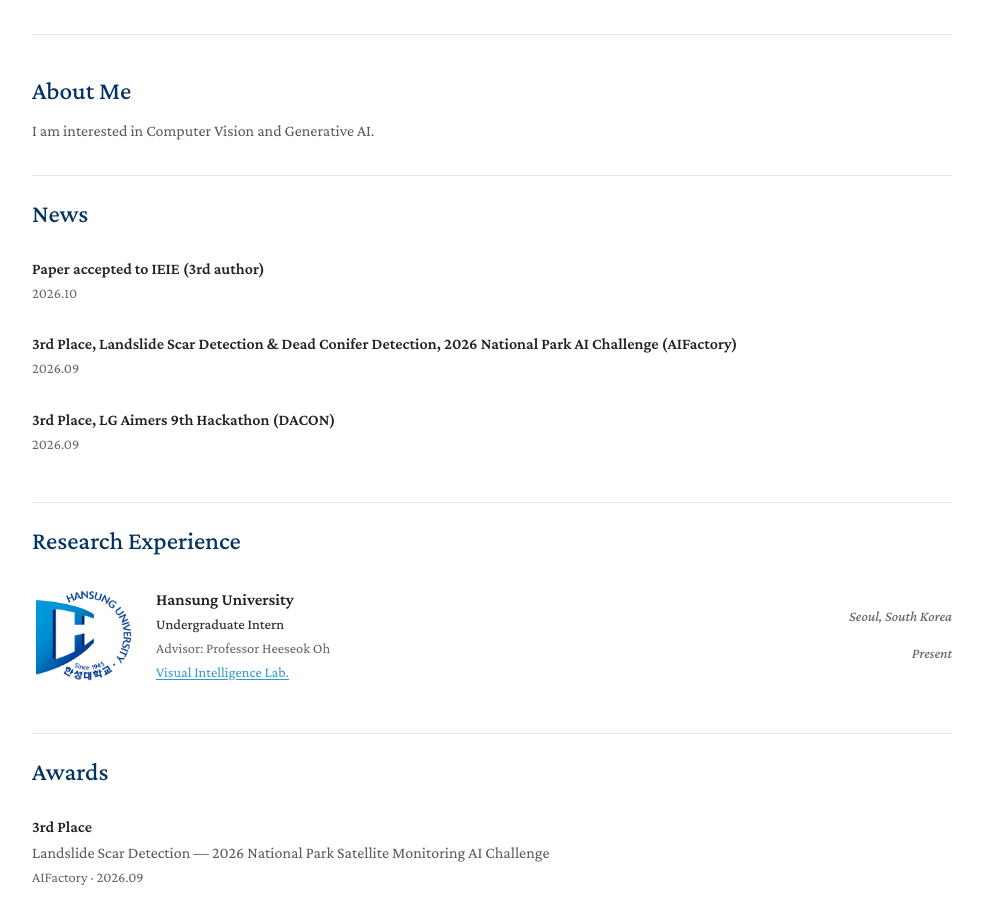
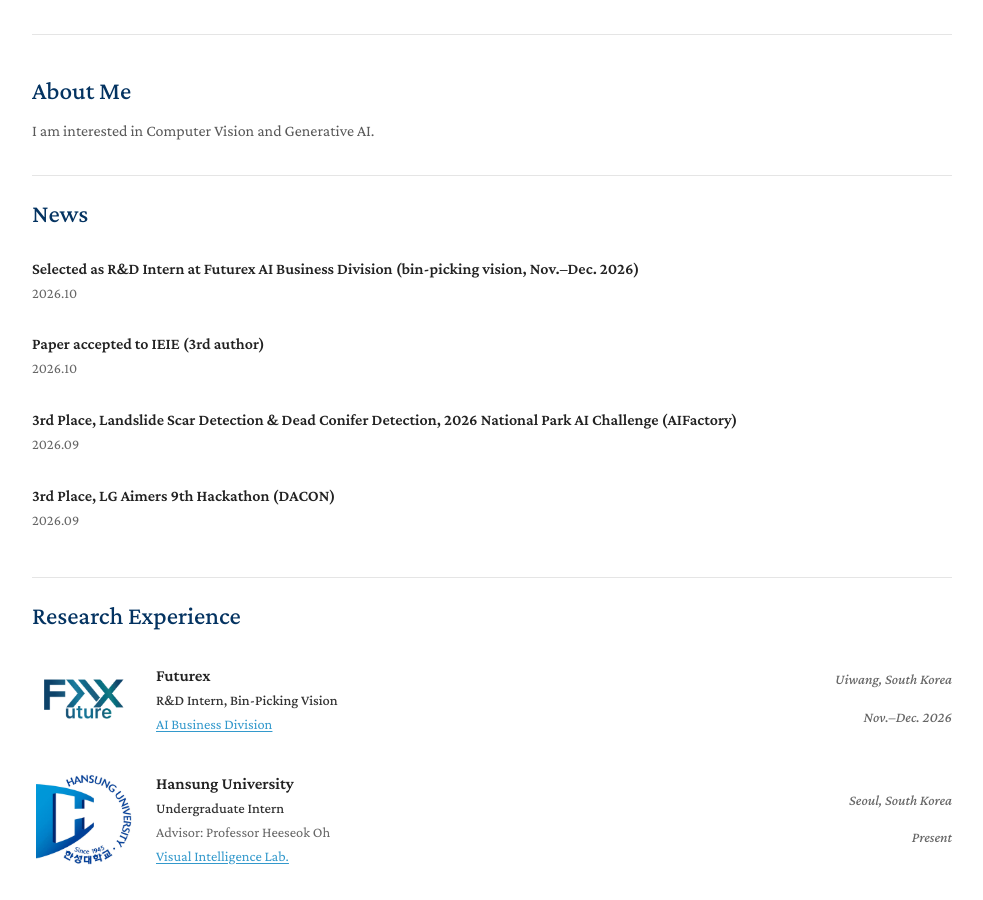
Before and after one commit to YONGJI04/yongji04.github.io, a Jekyll site: the page built from index.md, in a window 1280 px wide and 900 px high, scrolled down 413 px. Shown: the whole window, without its empty margins (148-1131 px from the left). Built offline with Jekyll 4.4.1, drawn with Linux system fonts in a browser that asks for light colours; a style sheet for code colours, icons or effects is not loaded; our own code applies the rules of GitHub Pages for plain Markdown files.

Commit message:
Site: add Futurex R&D internship to Research Experience and News; advisor line optional

```diff
--- a/_data/experience.yml
+++ b/_data/experience.yml
@@ -1,4 +1,12 @@
 main:
+
+  - school: Futurex
+    location: Uiwang, South Korea
+    status: Nov.–Dec. 2026
+    role: R&D Intern, Bin-Picking Vision
+    lab: AI Business Division
+    lab_url: https://f2x.ai
+    logo: /assets/img/futurex-logo.png
 
   - school: Hansung University
     location: Seoul, South Korea
--- a/_data/news.yml
+++ b/_data/news.yml
@@ -1,4 +1,6 @@
 main:
+  - date: "2026.10"
+    text: "Selected as R&D Intern at Futurex AI Business Division (bin-picking vision, Nov.–Dec. 2026)"
   - date: "2026.10"
     text: "Paper accepted to IEIE (3rd author)"
   - date: "2026.09"
--- a/_includes/experience.md
+++ b/_includes/experience.md
@@ -11,7 +11,9 @@
     <div class="experience-content">
       <div class="experience-school">{{ experience.school }}</div>
       <div class="experience-role">{{ experience.role }}</div>
+      {% if experience.advisor %}
       <div class="experience-advisor">Advisor: {{ experience.advisor }}</div>
+      {% endif %}
       <div class="experience-lab">
         {% if experience.lab_url %}
         <a href="{{ experience.lab_url }}" target="_blank" rel="noopener">{{ experience.lab }}</a>
```
Also changed, not shown: assets/img/futurex-logo.png (added).
